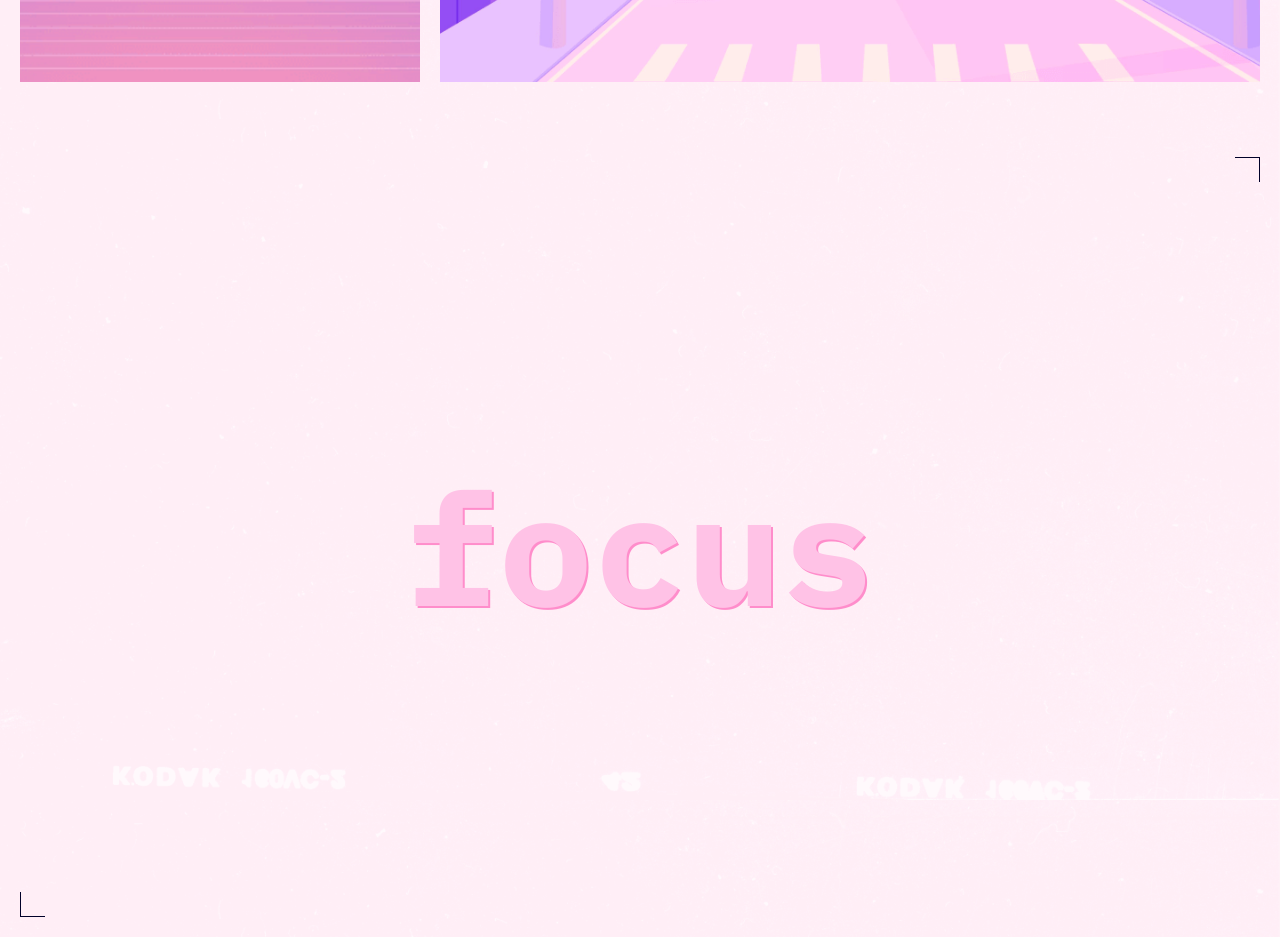
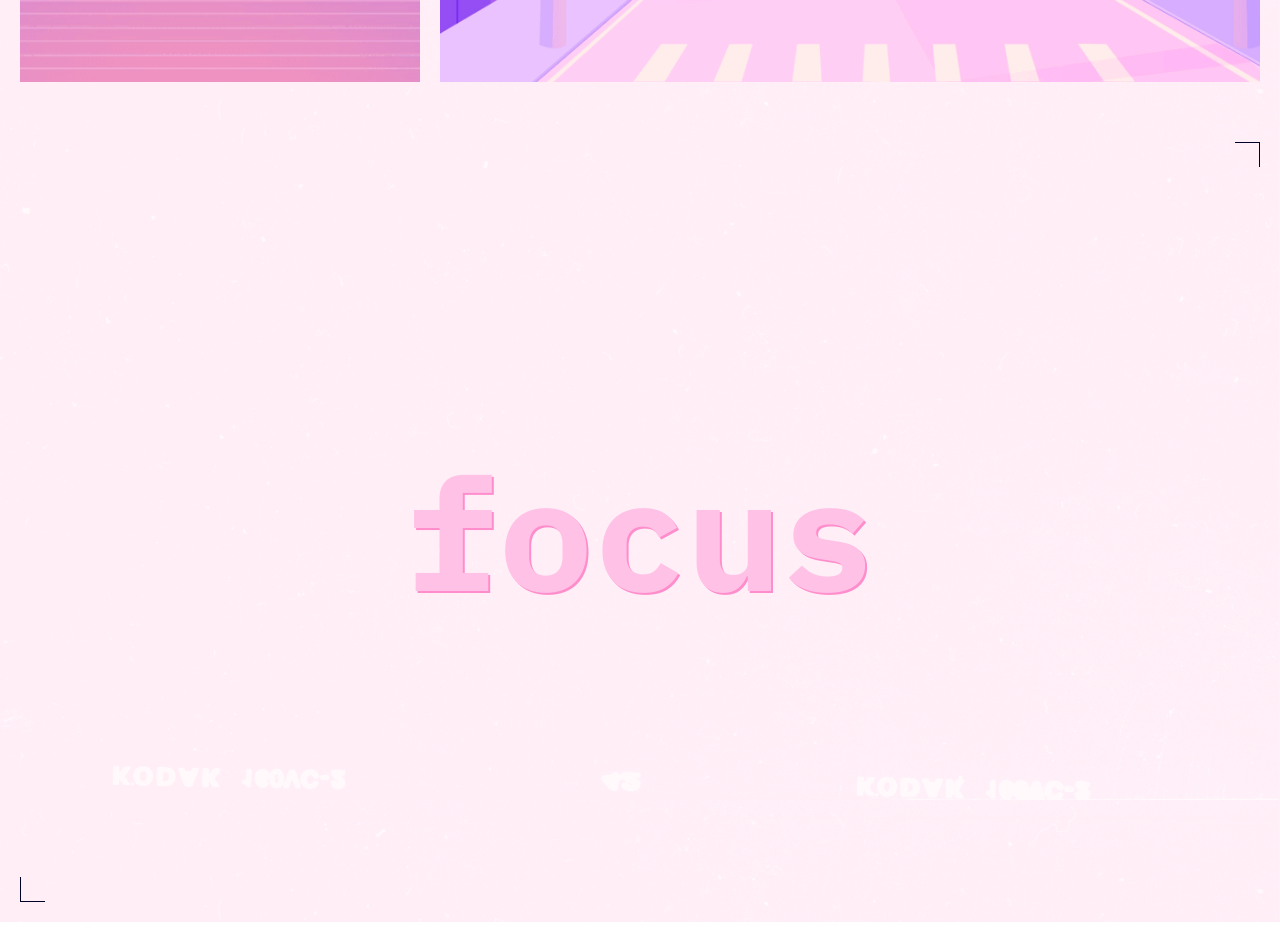
Before and after one commit to firstmidnight/slozhno-sosredotochitsya, a website: page index.html in a window 1280 px wide. Shown: the part 4000-4937 px from the top of the page. Drawn offline with Linux system fonts and the light colour scheme.

Commit message:
Adjust margin-top and block size in .section_what block

```diff
--- a/styles/style.css
+++ b/styles/style.css
@@ -234,8 +234,6 @@
   display: grid;
   justify-content: center;
   align-items: center;
-  margin-top: 15px;
-  block-size: 100vh;
   min-block-size: 668px;
 }
 
```
